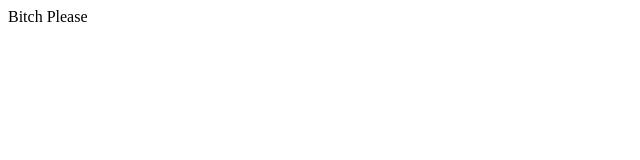
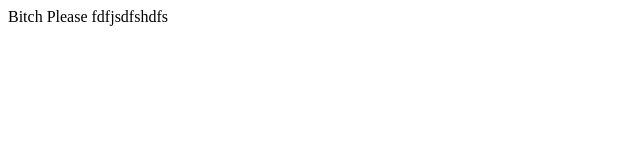
Before and after one commit to yogi28/store, a plain HTML site: page index.html in a window 1280 px wide. Shown: the whole page, without its empty margins (0-640 px from the left). Drawn offline with Linux system fonts and the light colour scheme.

Commit message:
Update index.html

```diff
--- a/index.html
+++ b/index.html
@@ -6,6 +6,6 @@
 </head>
 <html>
 <body>
-Bitch Please
+Bitch Please fdfjsdfshdfs
 </body>
 </html>
```
